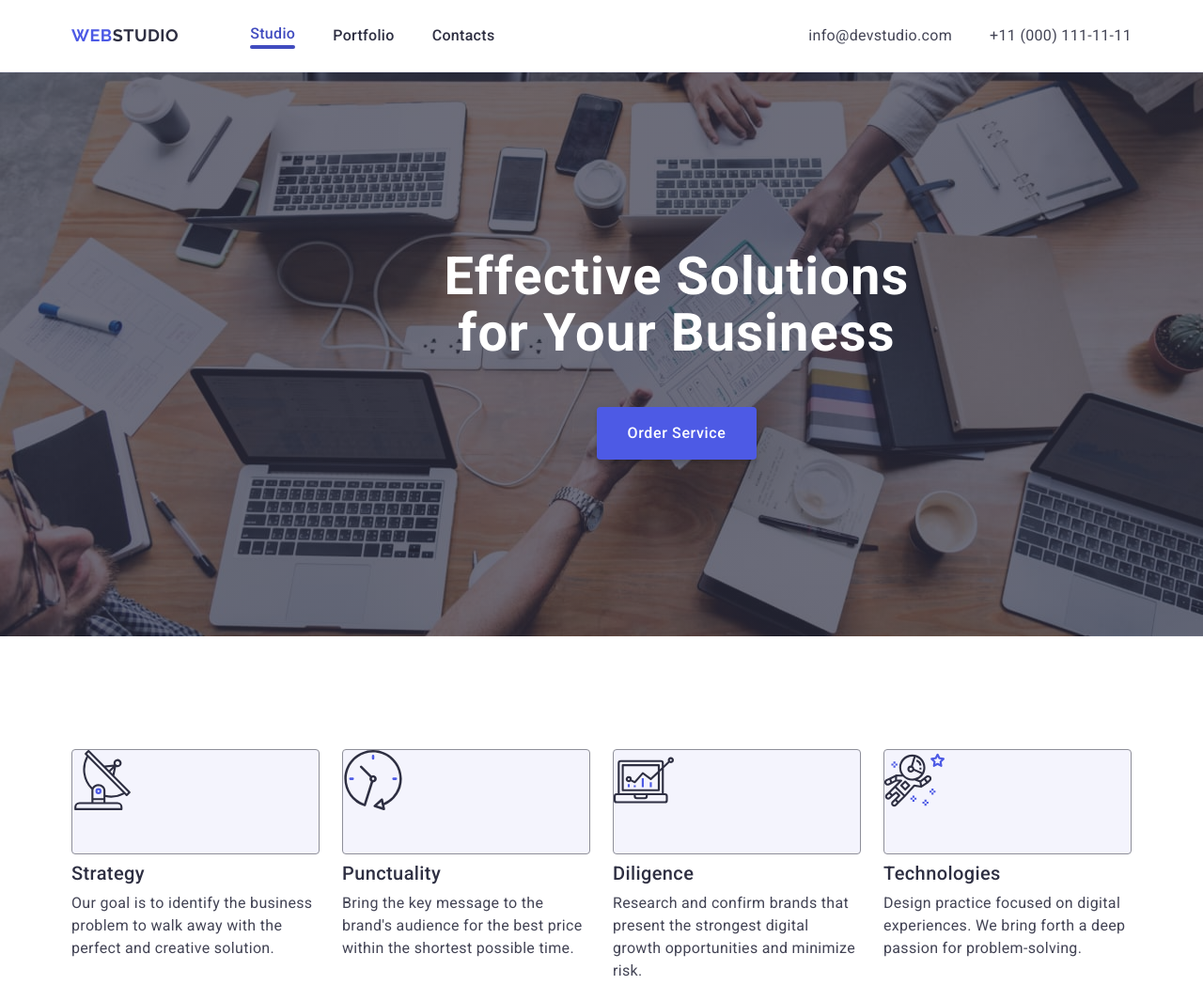
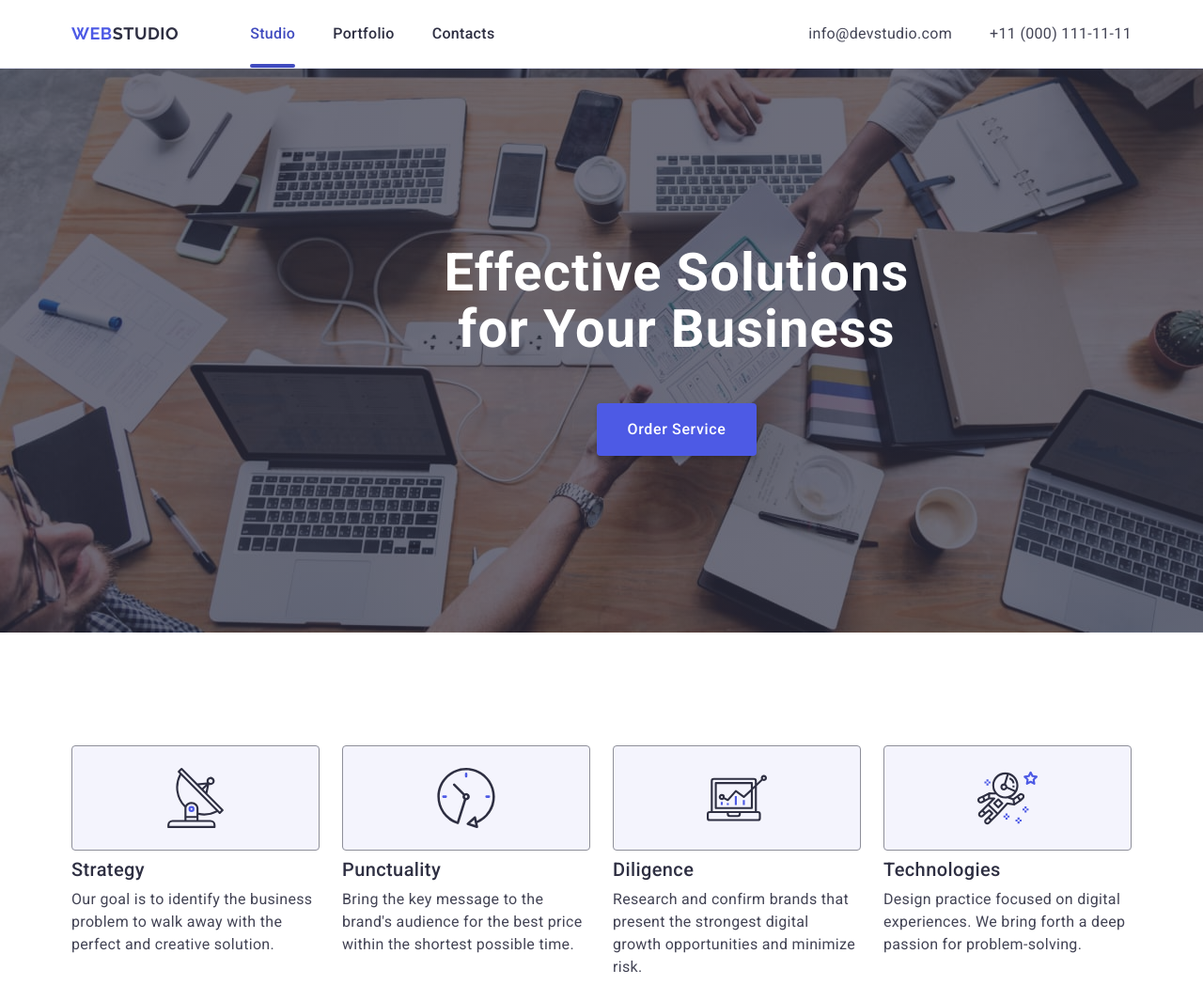
Before and after one commit to d-sofiika/goit-markup-hw-04, a plain HTML site: page index.html in a window 1280 px wide. Shown: the top 1048 px of the page at 94% size. Drawn offline with nearby package versions, Linux system fonts and the light colour scheme.

Commit message:
Update styles.css

```diff
--- a/css/styles.css
+++ b/css/styles.css
@@ -93,6 +93,7 @@ img{
     align-items: center;
 }
 .nav-link {
+    position: relative;
     color: #2E2F42;
     font-size: 16px;
     font-weight: 500;
@@ -100,6 +101,7 @@ img{
     letter-spacing: 0.32px;
     padding: 24px 0;
     display: block;
+    transition: color 250ms cubic-bezier(0.4, 0, 0.2, 1);
     }
 .nav-link:hover, .nav-link:focus {
     color: #404BBF;
@@ -109,6 +111,8 @@ img{
 }
 .nav-link.active::after{
     content: "";
+    position: absolute;
+    bottom: 0;
     display: block;
     width: 100%;
     height: 4px;
@@ -130,7 +134,7 @@ img{
     font-weight: 400;
     line-height: 1.5;
     letter-spacing: 0.32px;
-
+    transition: color 250ms cubic-bezier(0.4, 0, 0.2, 1);
 }
 .contacts-link:hover, .contacts-link:focus {
     color: #404BBF;
@@ -178,6 +182,7 @@ img{
     display: block;
     min-width: 169px;
     box-shadow: 0px 4px 4px 0px rgba(0, 0, 0, 0.15);
+    transition: color 250ms cubic-bezier(0.4, 0, 0.2, 1), background-color 250ms cubic-bezier(0.4, 0, 0.2, 1);
 
 }
 .btn:hover, .btn:focus{
@@ -190,6 +195,7 @@ img{
     padding-top: 120px;
 }
 .benefits-container{
+    position: relative;
     background-color: #F4F4FD;
     border-radius: 4px;
     border: 1px solid  #8E8F99;
@@ -199,7 +205,10 @@ img{
 
 }
 .benefits-icon{
-
+    position: absolute;
+    top: 50%;
+    left: 50%;
+    transform: translateX(-50%) translateY(-50%);
 }
 .title-list{
     display: flex;
@@ -295,6 +304,7 @@ img{
     background-color: #4D5AE5;
 
     border-radius: 50%;
+    transition: background-color 250ms cubic-bezier(0.4, 0, 0.2, 1);
 }
 .socials-link:hover, .socials-link:focus{
     background-color:#404BBF ;
@@ -324,7 +334,7 @@ img{
 .portfolio-item {
     width: calc((100% - 24px * 2)/3);
     background-color:  #FFF;
-
+    transition: box-shadow 250ms cubic-bezier(0.4, 0, 0.2, 1);
 
 }
 .portfolio-item:hover, .portfolio-item:focus{
@@ -341,6 +351,7 @@ img{
 }
 .portfolio-container-img{
     position: relative;
+    overflow: hidden;
 }
 .overlay{
     position: absolute;
@@ -357,7 +368,14 @@ img{
     line-height: 1.5;
     letter-spacing: 0.02em;
     background-color: #4D5AE5;
+
+    transform: translateY(100%);
+    transition: transform 500ms ease-in;
 }
+.portfolio-item:hover .overlay{
+    transform: translateY(0);
+}
+
 .subtitle {
     color:  #2E2F42;
     font-size: 20px;
@@ -439,6 +457,7 @@ img{
     background-color: #4D5AE5;
 
     border-radius: 50%;
+    transition: background-color 250ms cubic-bezier(0.4, 0, 0.2, 1);
 
 }
 .footer-socials-link:hover,
```
